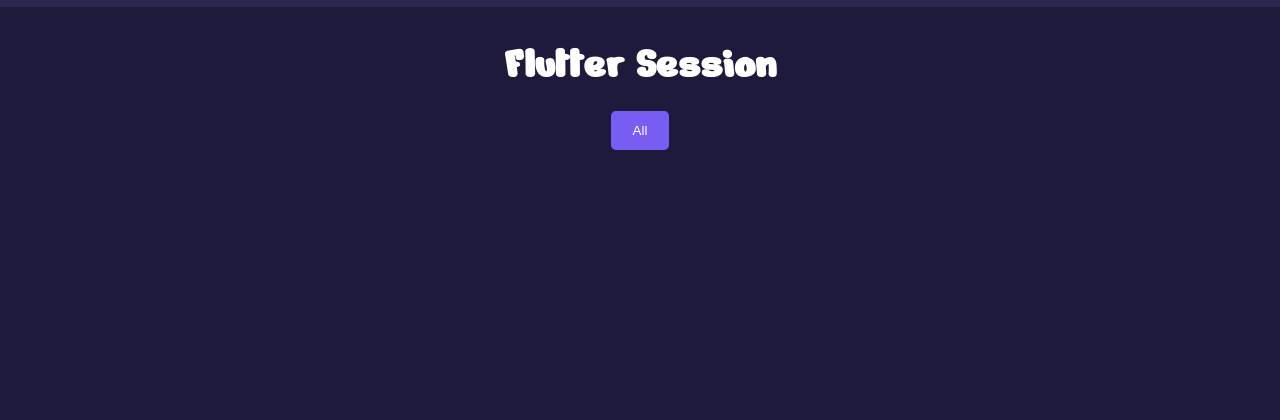
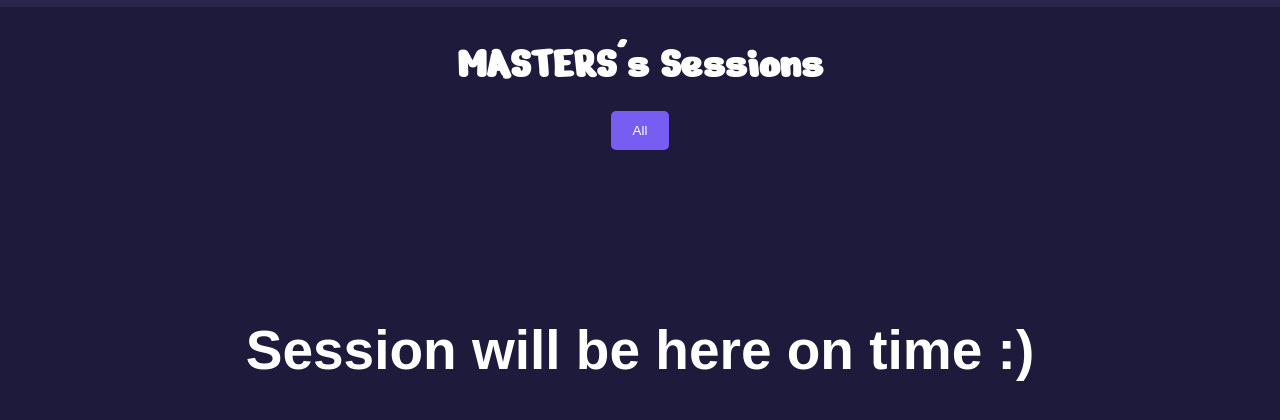
Before and after one commit to aspect-banana/acuMasters, a plain HTML site: page flutter_preview.html in a window 1280 px wide. Shown: the part 80-500 px from the top of the page. Drawn offline with Linux system fonts and the light colour scheme.

Commit message:
Update flutter_preview.html

```diff
--- a/flutter_preview.html
+++ b/flutter_preview.html
@@ -26,7 +26,7 @@
     </header>
 
     <section class="categories">
-        <h2>Flutter Session</h2>
+        <h2>MASTERS's Sessions</h2>
         <div class="category-list">
             <button class="active">All</button>
         </div>
@@ -35,7 +35,8 @@
     <section class="articles">
       <!-- Row 1 -->
 
-      <script class="aae95de1a165c4b957909f6d1d8bd42a" src="https://w.promofeatures.com/js/timer/aae95de1a165c4b957909f6d1d8bd42a.js?v=1724690536"></script>  </section>
+      <h6 style="font-size: 55px;">Session will be here on time  :)</h6>
+  </section>
 
 </body>
 </html>
```
